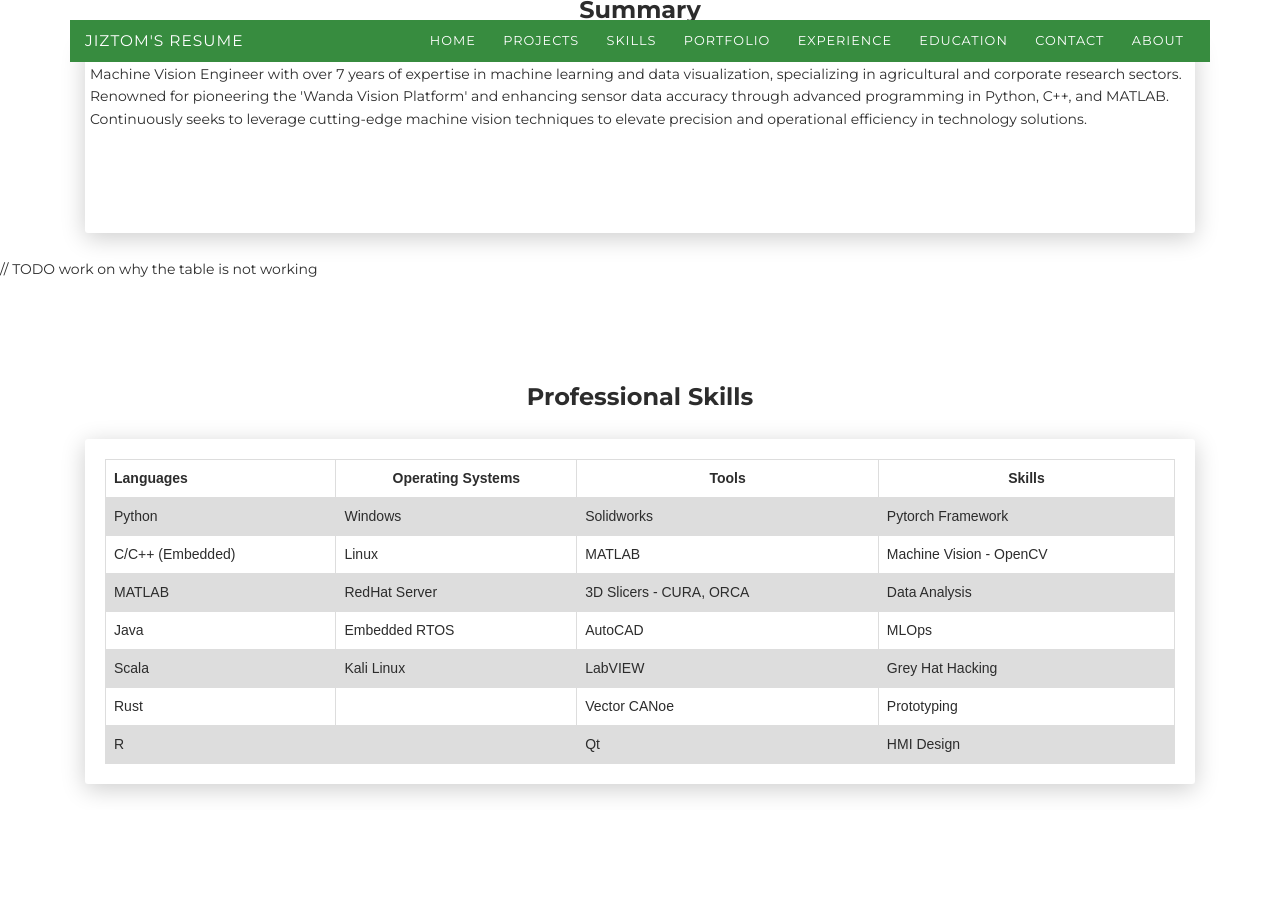
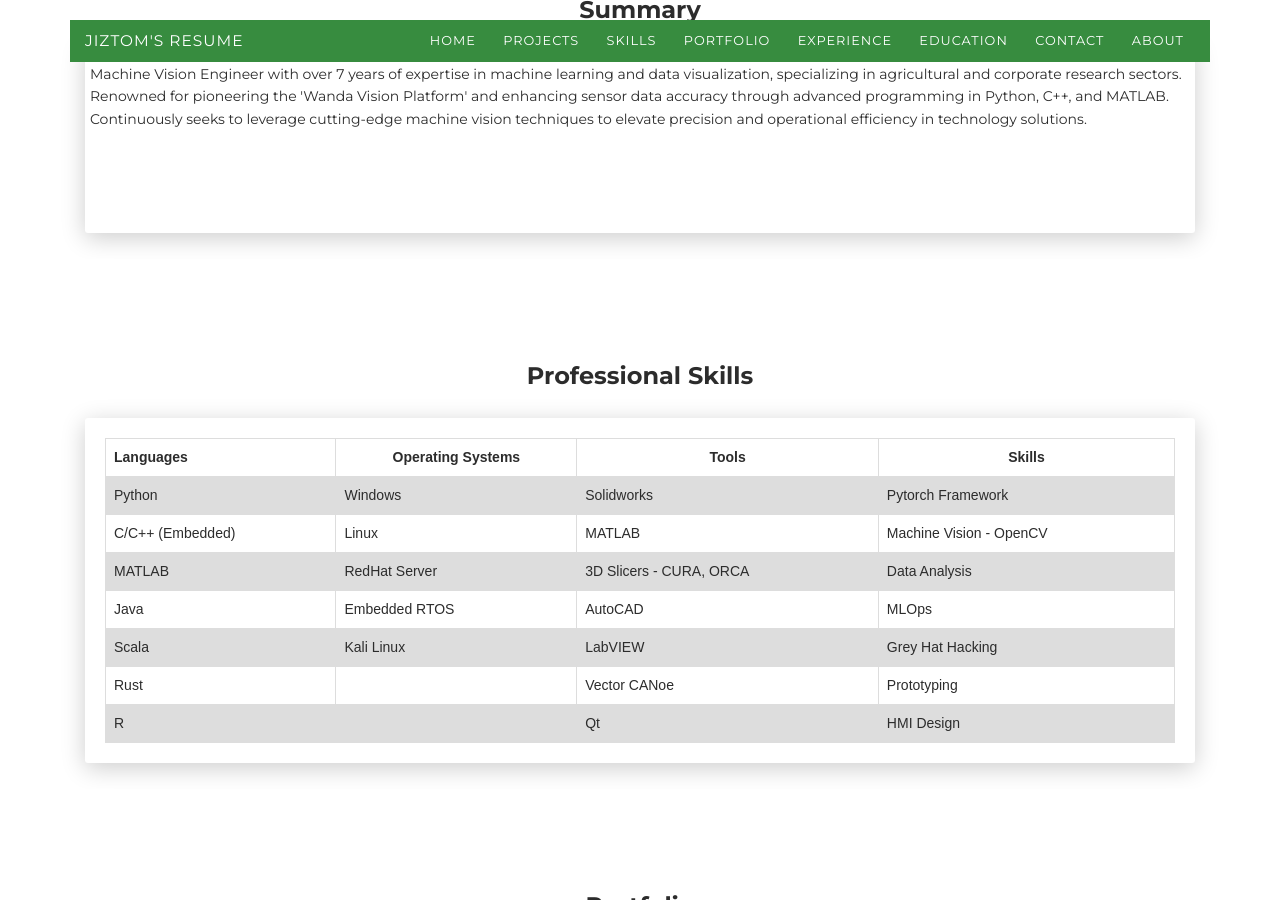
Before and after one commit to jiztom/jiztom.github.io, a Jekyll site: the page built from docs/Jiztom.html, in a window 1280 px wide and 900 px high, scrolled down 627 px. Built offline with Jekyll 4.4.1, drawn with Linux system fonts in a browser that asks for light colours; nearby versions of some CDN libraries.

Commit message:
REmoving and replacing with latest files

```diff
--- a/docs/Jiztom.html
+++ b/docs/Jiztom.html
@@ -69,7 +69,7 @@ author: "Jiztom Kavalakkatt Francis"
                                 <div class="h2 title">Jiztom Kavalakkatt Francis</div>
                                 <p class="category text-white">Data Scientist, Tinkerer, Hardware Engineer </p>
                                 <a class="btn btn-primary smooth-scroll mr-2" href="#contact" data-aos="zoom-in" data-aos-anchor="data-aos-anchor">Contact Me</a>
-                                <a class="btn btn-primary mr-2" href="data/Resume-Jiztom_2024.pdf" download data-aos="zoom-in" data-aos-anchor="data-aos-anchor">Resume</a>
+                                <a class="btn btn-primary mr-2" href="data/Jiztom - Resume Visual 2024.pdf" download data-aos="zoom-in" data-aos-anchor="data-aos-anchor">Resume</a>
                                 <a class="btn btn-primary" href="data/Career Statement - Jiztom Kavalakkatt Francis.docx" download data-aos="zoom-in" data-aos-anchor="data-aos-anchor">Statement</a>
                                 <p class="category text-white"> Research group : <a href="https://www.isudigitalag.org/">ISU Digital Ag</a></p>
                             </div>
@@ -115,7 +115,6 @@ author: "Jiztom Kavalakkatt Francis"
             </div>
         </div>
 
-            // TODO work on why the table is not working
         <div class="section" id="skills">
             <div class="container">
                 <div class="h4 text-center mb-4 title">Professional Skills</div>
```
Also changed, not shown: 4 other files.
